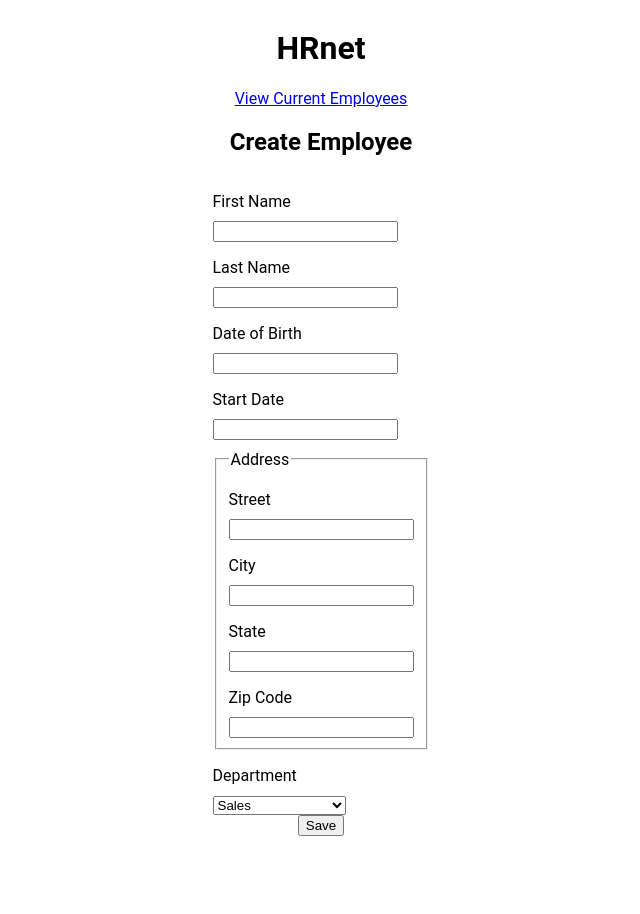
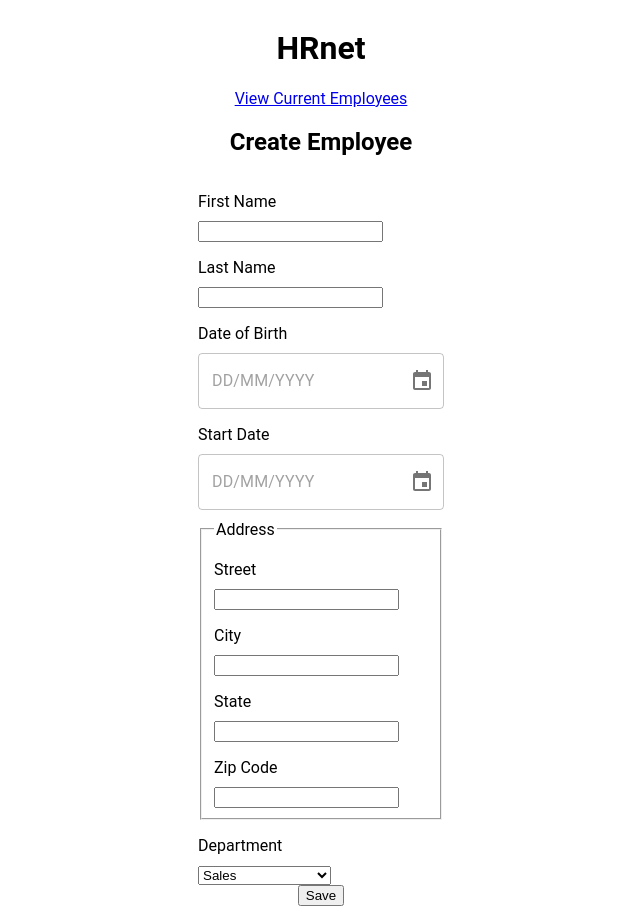
Before and after one commit to ACH90/HRnet, a React (Vite) app: page / in a window 1280 px wide. Shown: the whole page, without its empty margins (319-959 px from the left). Before the commit the page ends 844 px from the top, so only its background shows below. Built offline with nearby package versions, Linux system fonts and the light colour scheme.

Commit message:
Add MUI DatePicker

```diff
--- a/package.json
+++ b/package.json
@@ -12,9 +12,12 @@
   "dependencies": {
     "@emotion/react": "^11.14.0",
     "@emotion/styled": "^11.14.0",
+    "@mui/lab": "^7.0.0-beta.12",
     "@mui/material": "^7.1.0",
     "@mui/x-data-grid": "^8.3.1",
+    "@mui/x-date-pickers": "^8.4.0",
     "@reduxjs/toolkit": "^2.8.2",
+    "dayjs": "^1.11.13",
     "react": "^19.1.0",
     "react-dom": "^19.1.0",
     "react-redux": "^9.2.0",
--- /dev/null
+++ b/src/components/DatePicker/DatePicker.jsx
@@ -0,0 +1,14 @@
+import { DatePicker } from "@mui/x-date-pickers/DatePicker";
+import { TextField } from "@mui/material";
+
+export default function MyDatePicker({ label, value, onChange }) {
+  return (
+    <DatePicker
+      label={label}
+      value={value}
+      onChange={onChange}
+      format="DD/MM/YYYY"
+      slotProps={{ textField: { fullWidth: true } }}
+    />
+  );
+}
--- a/src/main.jsx
+++ b/src/main.jsx
@@ -5,12 +5,16 @@
 import router from "./router/router";
 import { Provider } from "react-redux";
 import { store } from "./store/store";
+import { LocalizationProvider } from "@mui/x-date-pickers";
+import { AdapterDayjs } from "@mui/x-date-pickers/AdapterDayjs";
 import "./main.css";
 
 ReactDOM.createRoot(document.getElementById("root")).render(
   <StrictMode>
     <Provider store={store}>
-      <RouterProvider router={router} />
+      <LocalizationProvider dateAdapter={AdapterDayjs}>
+        <RouterProvider router={router} />
+      </LocalizationProvider>
     </Provider>
   </StrictMode>
 );
--- a/src/pages/CreateEmployee/CreateEmployee.jsx
+++ b/src/pages/CreateEmployee/CreateEmployee.jsx
@@ -3,13 +3,16 @@
 import { addEmployee } from "../../store/employeeSlice";
 import { Link } from "react-router-dom";
 import Modal from "../../components/modal/modal";
+import { TextField, MenuItem } from "@mui/material";
+import { DatePicker } from "@mui/x-date-pickers/DatePicker";
+// import dayjs from "dayjs";
 
 export default function CreateEmployee() {
   const [formData, setFormData] = useState({
     firstName: "",
     lastName: "",
-    dateOfBirth: "",
-    startDate: "",
+    dateOfBirth: null, // dayjs object
+    startDate: null,
     street: "",
     city: "",
     state: "",
@@ -25,14 +28,22 @@
   }
 
   function handleSave() {
-    dispatch(addEmployee(formData));
-    console.log("Save cliqué", formData);
+    // Convertir les dates en string (format court) avant d’envoyer dans Redux
+    const payload = {
+      ...formData,
+      dateOfBirth: formData.dateOfBirth?.format("DD/MM/YYYY") || "",
+      startDate: formData.startDate?.format("DD/MM/YYYY") || "",
+    };
+
+    dispatch(addEmployee(payload));
     setShowConfirmation(true);
+
+    // Réinitialiser le formulaire
     setFormData({
       firstName: "",
       lastName: "",
-      dateOfBirth: "",
-      startDate: "",
+      dateOfBirth: null,
+      startDate: null,
       street: "",
       city: "",
       state: "",
@@ -50,7 +61,7 @@
         <Link to="/employee-list">View Current Employees</Link>
         <h2>Create Employee</h2>
         <form id="create-employee" onSubmit={(e) => e.preventDefault()}>
-          <label htmlFor="first-name">First Name</label>
+          <label htmlFor="firstName">First Name</label>
           <input
             type="text"
             id="firstName"
@@ -58,7 +69,7 @@
             onChange={handleChange}
           />
 
-          <label htmlFor="last-name">Last Name</label>
+          <label htmlFor="lastName">Last Name</label>
           <input
             type="text"
             id="lastName"
@@ -66,20 +77,24 @@
             onChange={handleChange}
           />
 
-          <label htmlFor="date-of-birth">Date of Birth</label>
-          <input
-            type="text"
-            id="dateOfBirth"
+          <label>Date of Birth</label>
+          <DatePicker
             value={formData.dateOfBirth}
-            onChange={handleChange}
+            onChange={(newValue) =>
+              setFormData({ ...formData, dateOfBirth: newValue })
+            }
+            format="DD/MM/YYYY"
+            slotProps={{ textField: { fullWidth: true } }}
           />
 
-          <label htmlFor="start-date">Start Date</label>
-          <input
-            type="text"
-            id="startDate"
+          <label>Start Date</label>
+          <DatePicker
             value={formData.startDate}
-            onChange={handleChange}
+            onChange={(newValue) =>
+              setFormData({ ...formData, startDate: newValue })
+            }
+            format="DD/MM/YYYY"
+            slotProps={{ textField: { fullWidth: true } }}
           />
 
           <fieldset className="address">
@@ -109,7 +124,7 @@
               onChange={handleChange}
             />
 
-            <label htmlFor="zip-code">Zip Code</label>
+            <label htmlFor="zipCode">Zip Code</label>
             <input
               id="zipCode"
               type="number"
```
Also changed, not shown: 2 other files (tests, documents, lock files or other folders).
